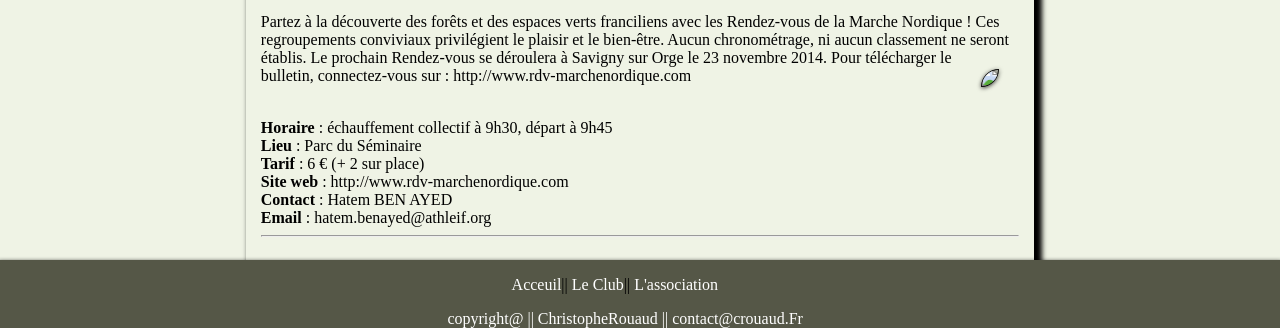
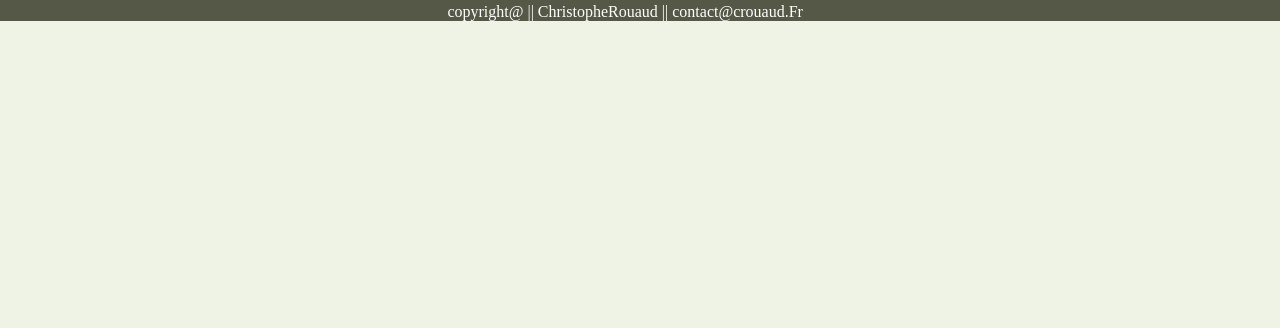
Before and after one commit to crouaud61/MarcheNordique, a plain HTML site: page page5.html in a window 1280 px wide. Shown: the part 1250-1578 px from the top of the page. After the commit the page ends 1271 px from the top, so only its background shows below. Drawn offline with Linux system fonts and the light colour scheme.

Commit message:
Update page5.html
suppression d'un evenement dans la page 5

```diff
--- a/page5.html
+++ b/page5.html
@@ -65,17 +65,6 @@ Pour télécharger le bulletin, connectez-vous sur : http://www.rdv-marchenordiq
                 <b>Contact</b> : Hatem BEN AYED<br>
                 <b>Email</b> : hatem.benayed@athleif.org<br>
                 <hr>
-                <h3><img class="logo2"src="images/flower.png">Les Rendez-vous de la Marche Nordique à Savigny sur Orge - Dimanche 23 novembre 2014</h3>
-                <p>Partez à la découverte des forêts et des espaces verts franciliens avec les Rendez-vous de la Marche Nordique ! Ces regroupements conviviaux privilégient le plaisir et le bien-être. Aucun chronométrage, ni aucun classement ne seront établis. Le prochain Rendez-vous se déroulera à Savigny sur Orge le 23 novembre 2014.<img class="affiche" src="Images/affiche/MN-rdv23.jpg">
-Pour télécharger le bulletin, connectez-vous sur : http://www.rdv-marchenordique.com</p>
-<br>
-                <b>Horaire</b> :  échauffement collectif à 9h30, départ à 9h45<br>
-                <b>Lieu</b> :  Parc du Séminaire<br>
-                <b>Tarif</b> : 6 € (+ 2 sur place)<br>
-                <b>Site web</b> : http://www.rdv-marchenordique.com<br>
-                <b>Contact</b> : Hatem BEN AYED<br>
-                <b>Email</b> : hatem.benayed@athleif.org<br>
-                <hr>
 
 
 
```
